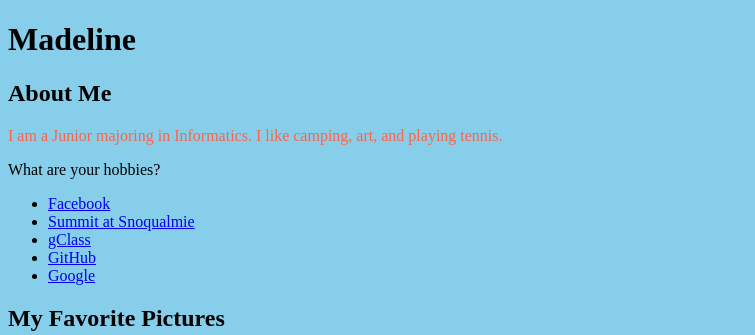
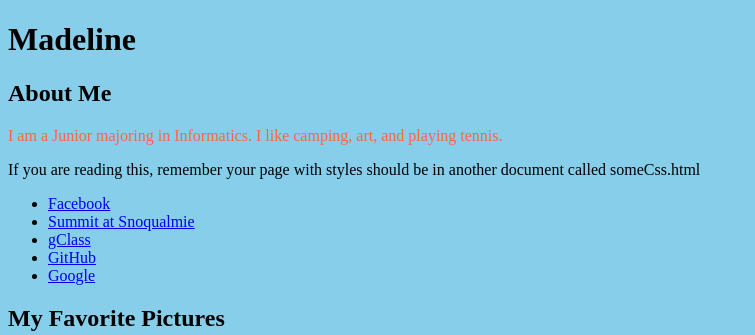
Before and after one commit to madelinemcdonald/mmm01-1963679, a plain HTML site: page tags.html in a window 1280 px wide. Shown: the top 335 px of the page, without its empty margins (0-755 px from the left). Drawn offline with Linux system fonts and the light colour scheme.

Commit message:
Add files via upload

```diff
--- a/tags.html
+++ b/tags.html
@@ -8,7 +8,7 @@
        <h1>Madeline</h1>
        <h2 style=”font-family:Arial”>About Me</h2>
        <p style="color:tomato"> I am a Junior majoring in Informatics. I like camping, art, and playing tennis.</p>
-       <p>What are your hobbies?</p>
+       <p>If you are reading this, remember your page with styles should be in another document called someCss.html</p>
        <ul>
            <li>
                <a href="http://www.facebook.com/">Facebook</a>
```
